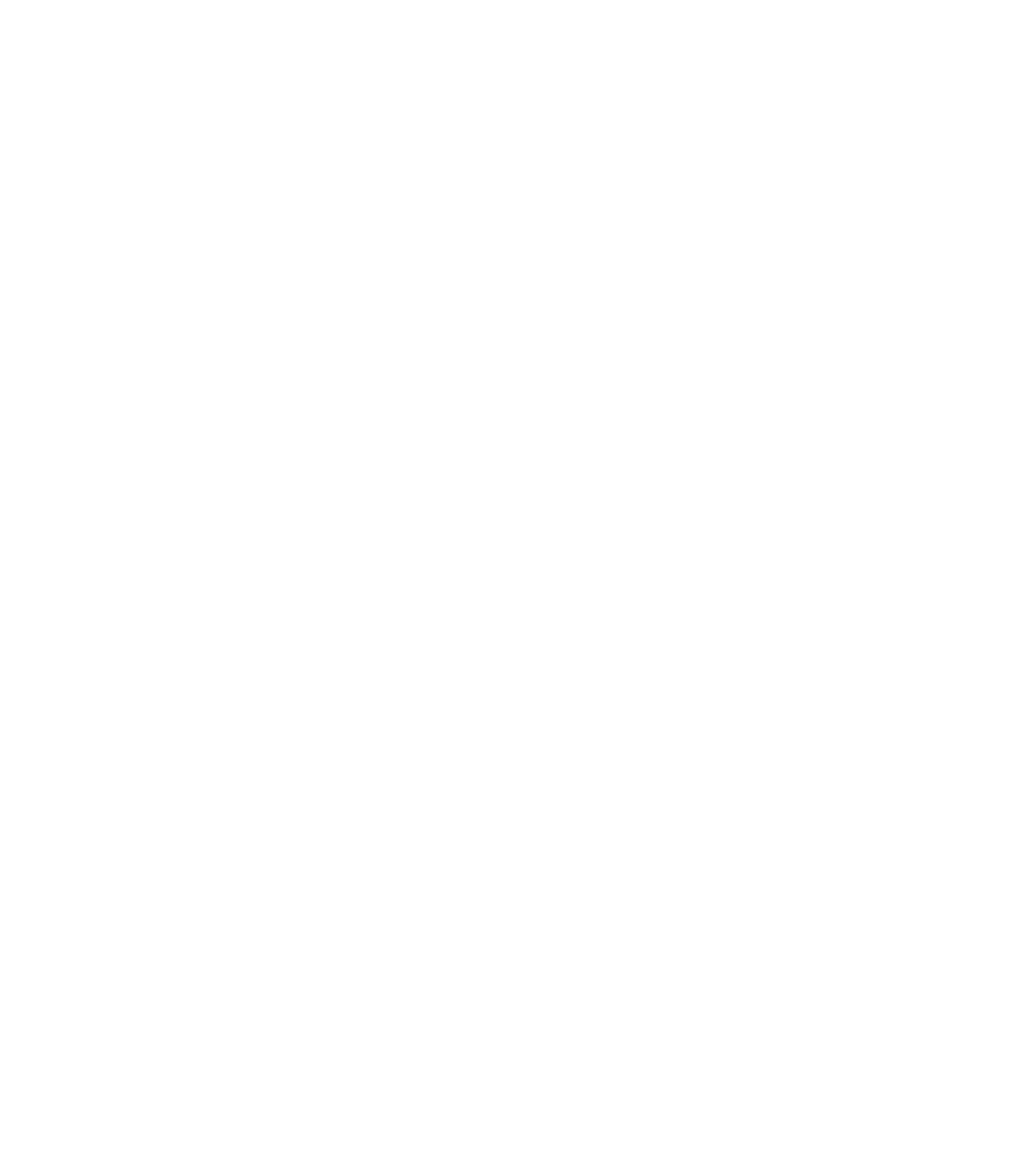
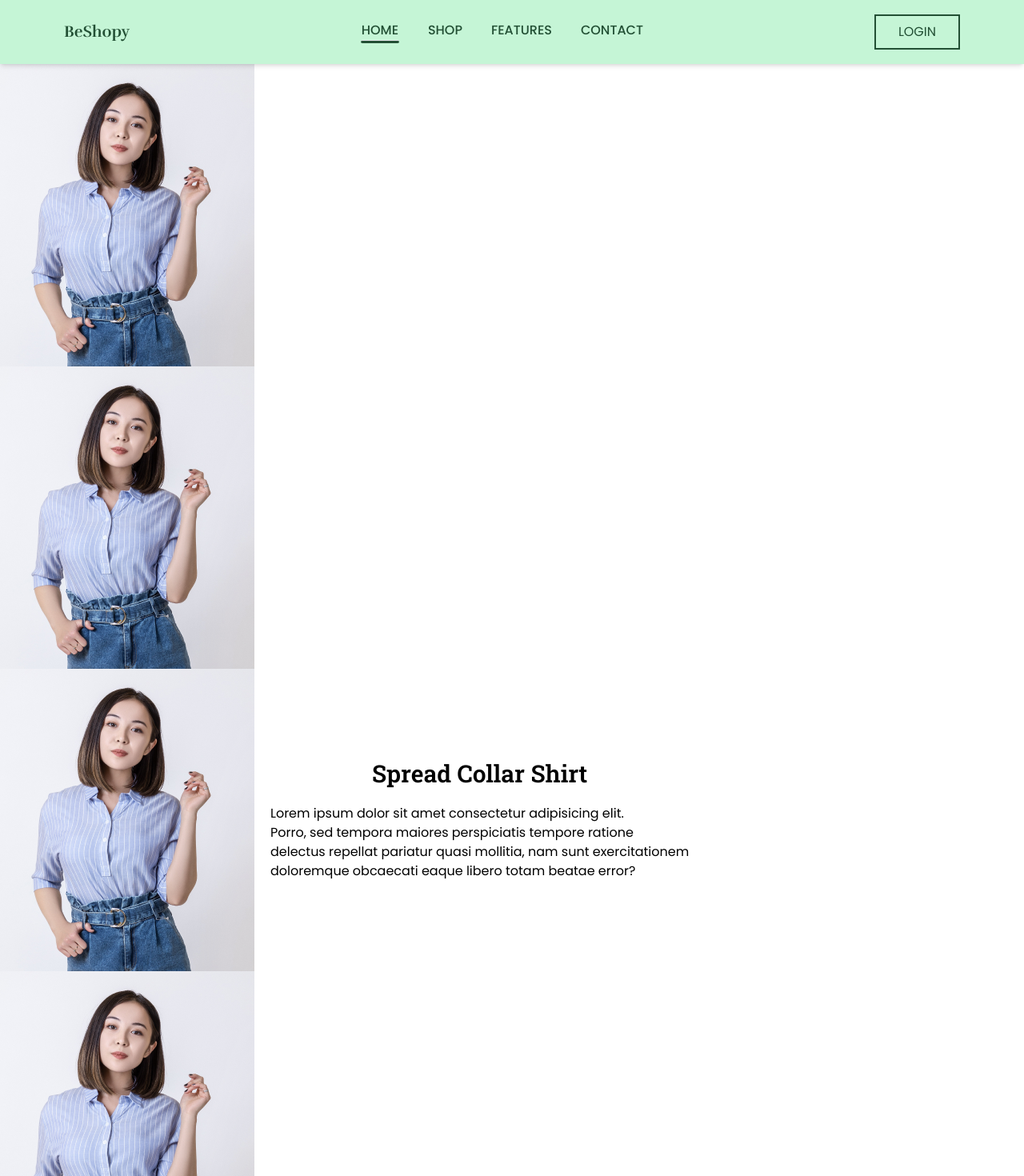
Before and after one commit to BeniSamuel/-BeShopy, a React (Vite) app: page /product/1 in a window 1280 px wide. Before the commit this address had no page. Shown: the top 1470 px of the page at 80% size. Before the commit the page ends 800 px from the top, so only its background shows below. Built offline with nearby package versions, Linux system fonts and the light colour scheme.

Commit message:
Added product

```diff
--- a/src/App.jsx
+++ b/src/App.jsx
@@ -4,6 +4,7 @@
 import Login from './Pages/Login/Login';
 import Signup from './Pages/Signup/Signup';
 import Shop from './Pages/Shop/Shop';
+import Product from './Pages/Product/Product';
 
 const App = () => {
   return (
@@ -13,6 +14,7 @@
         <Route path="/login" element={<Login/>}/>
         <Route path="/signup" element={<Signup/>}/>
         <Route path="/shop" element={<Shop/>} />
+        <Route path="/product/:id" element={<Product/>}/>
       </Routes>
     </Router>
   )
--- a/src/Components/Home/Hero/Hero.jsx
+++ b/src/Components/Home/Hero/Hero.jsx
@@ -3,9 +3,9 @@
 
 const Hero = () => {
     return (
-        <div className=' flex flex-col gap-12 items-center md:flex-row md:items-center md:justify-between  bg-[#C5F5D6] px-20 h-[90vh]'>
+        <div className=' flex flex-col gap-12 items-center md:flex-row md:items-center md:justify-between  bg-[#C5F5D6] px-20 md:h-[90vh]'>
             <div className=' flex flex-col gap-6'>
-                <div className=' text-[#224F34] font-bold text-5xl font-rufina'>
+                <div className=' text-[#224F34] font-bold text-3xl md:text-5xl font-rufina'>
                     Discover fine product<br />
                     cheap nice product to<br />
                     buy!
--- a/src/Components/Home/OurProduct/OurCard.jsx
+++ b/src/Components/Home/OurProduct/OurCard.jsx
@@ -1,9 +1,11 @@
 import React from 'react'
 import starSvg from '../../../assets/star.svg'
+import { useNavigate } from 'react-router-dom'
 
 const OurCard = (props) => {
+    const navigate = useNavigate();
     return (
-        <div className=' flex flex-col gap-3'>
+        <div className=' flex flex-col gap-3' onClick={() => { navigate(`/product/${props.id}`)}}>
             {/*Product Cover*/}
             <div className=' bg-[#c2cdc6] flex flex-col items-center'>
                 <img src={props.imgSource} className=" h-60" />
--- a/src/Components/Home/OurProduct/OurMapping.jsx
+++ b/src/Components/Home/OurProduct/OurMapping.jsx
@@ -5,7 +5,7 @@
 const OurMapping = () => {
 
   return (
-    <div className=" flex flex-col items-center md:flex-row md:justify-center gap-12 px-12">
+    <div className=" flex flex-col items-center md:flex-row md:justify-center gap-12 px-12 cursor-pointer">
       {productData.map((product) => {
         return (
           <OurCard
@@ -14,6 +14,7 @@
             description={product.description}
             price={product.price}
             rating={product.rating}
+            id={product.id}
           />
         );
       })}
--- /dev/null
+++ b/src/Components/Product/ProductCP.jsx
@@ -0,0 +1,41 @@
+import React from 'react'
+import products from "../../Data/OurProduct/sale";
+
+const ProductCP = ({ id }) => {
+  return (
+    <div>
+      {
+        products.map((product) => {
+          if (product.id === parseInt(id)) {
+            return (
+              <div key={product.id} className=' flex flex-col gap-5 items-center md:flex-row '>
+                <div>
+                    <div>
+                        <div  className=' bg-[#D3E2D7]'>
+                            <img src={product.imgSource} alt="" />
+                        </div>
+                        <div  className=' bg-[#D3E2D7]'><img src={product.imgSource} alt="" /></div>
+                        <div  className=' bg-[#D3E2D7]'><img src={product.imgSource} alt="" /></div>
+                        <div  className=' bg-[#D3E2D7]'><img src={product.imgSource} alt="" /></div>
+                    </div>
+                    <div className=' bg-[#D3E2D7]'> <img src={product.imgSource}/> </div>
+
+                </div>
+                <div className=' flex flex-col gap-5 items-center'>
+                    <div className=' font-roboto font-semibold text-3xl'>{product.description}</div>
+                    <p className=' font-poppins'>Lorem ipsum dolor sit amet consectetur adipisicing elit.<br/>
+                     Porro, sed tempora maiores perspiciatis tempore ratione<br/>
+                     delectus repellat pariatur quasi mollitia, nam sunt exercitationem<br/>
+                     doloremque obcaecati eaque libero totam beatae error?</p>
+                </div>
+              </div>
+            )
+          }
+          return null; // To avoid "missing return" warnings
+        })
+      }
+    </div>
+  )
+}
+
+export default ProductCP;
--- a/src/Components/Shop/ShopCard.jsx
+++ b/src/Components/Shop/ShopCard.jsx
@@ -1,9 +1,11 @@
 import React from 'react'
 import starSvg from '../../../assets/star.svg'
+import { useNavigate } from "react-router-dom"
 
 const OurCard = (props) => {
+    const navigate = useNavigate()
     return (
-        <div className=' flex flex-col gap-3'>
+        <div className=' flex flex-col gap-3 cursor-pointer'>
             {/*Product Cover*/}
             <div className=' bg-[#c2cdc6] flex flex-col items-center'>
                 <img src={props.imgSource} className=" h-60" />
@@ -21,7 +23,9 @@
                         <img src={starSvg} className=' h-4' />
                     </div>
                 </div>
+
             </div>
+
         </div>
     )
 }
--- a/src/Components/Shop/ShopMapping.jsx
+++ b/src/Components/Shop/ShopMapping.jsx
@@ -1,10 +1,10 @@
 import React from "react";
-import productData from "../../../Data/OurProduct/sale.js";
+import productData from "../../Data/OurProduct/sale.js";
 import OurCard from "./ShopCard.jsx";
 
 const OurMapping = () => {
   return (
-    <div className=" flex flex-col items-center md:flex-row md:justify-center gap-12 px-12">
+    <div className=" flex flex-col items-center md:flex-row md:justify-center gap-12 px-12 ">
       {productData.map((product) => {
         return (
           <OurCard
--- /dev/null
+++ b/src/Pages/Product/Product.jsx
@@ -0,0 +1,18 @@
+import React from 'react'
+import Navbar from '../../Components/Home/Navbar/Navbar'
+import Footer from '../../Components/Home/Footer/Footer'
+import ProductCP from '../../Components/Product/ProductCP'
+import { useParams } from 'react-router-dom'
+
+const Product = () => {
+  const { id } = useParams();
+  return (
+    <div>
+        <Navbar/>
+        <ProductCP id={id}/>
+        <Footer/>
+    </div>
+  )
+}
+
+export default Product
```
